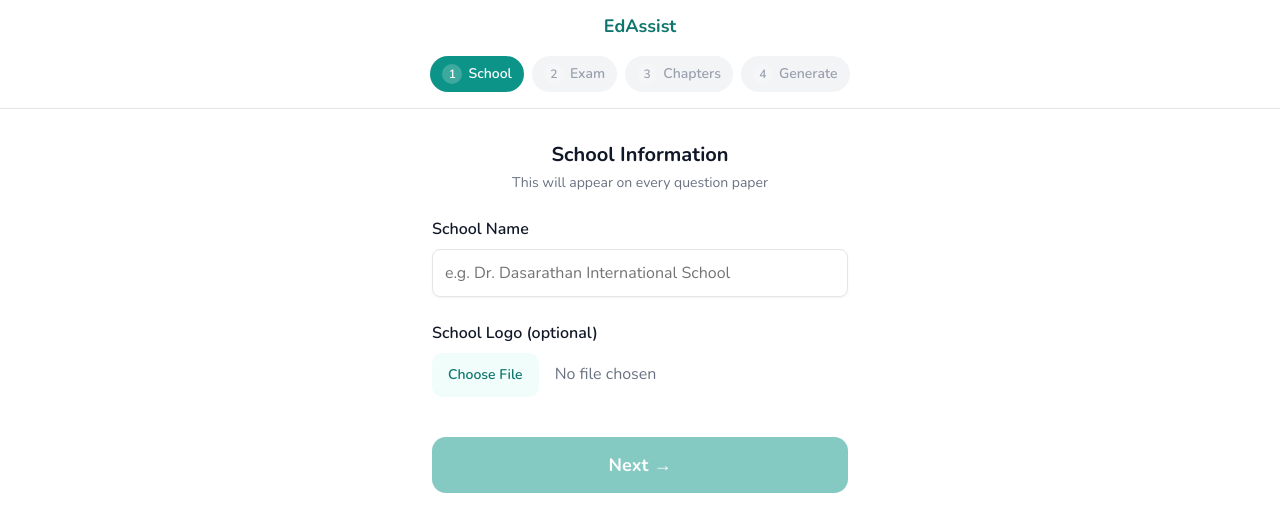
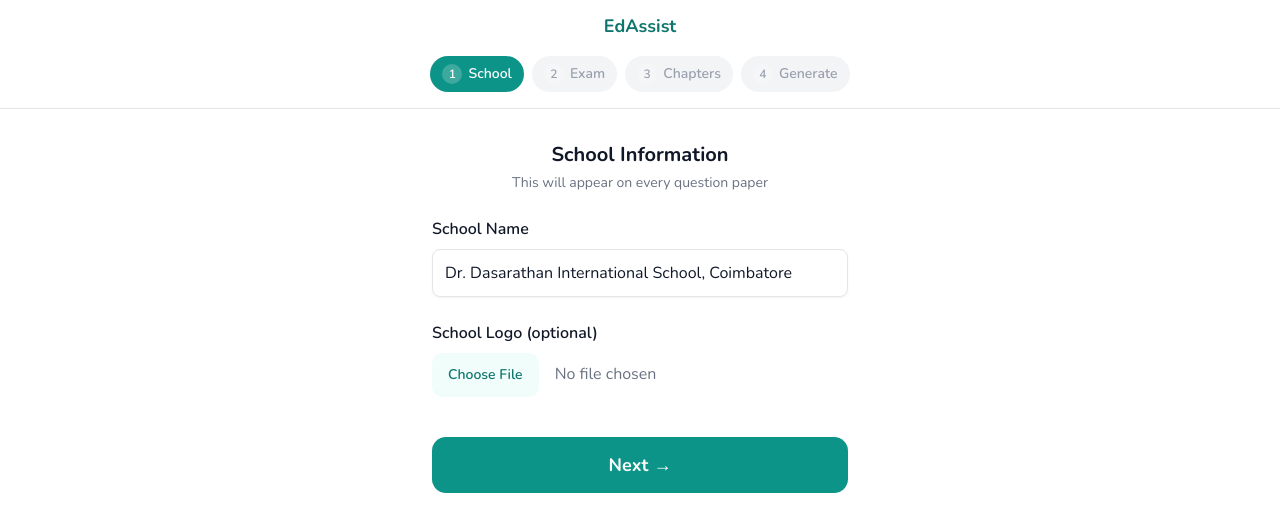
Before and after one commit to sathyahq/edassist-web, a Next.js app: page / in a window 1280 px wide. Shown: the top 532 px of the page. Built offline with nearby package versions, Linux system fonts and the light colour scheme.

Commit message:
fix: default school name to DIS Coimbatore
Co-Authored-By: Claude Opus 4.6 <noreply@anthropic.com>

```diff
--- a/components/wizard/SchoolInfoStep.tsx
+++ b/components/wizard/SchoolInfoStep.tsx
@@ -16,7 +16,7 @@ interface Props {
 }
 
 export default function SchoolInfoStep({ onNext }: Props) {
-  const [schoolName, setSchoolName] = useState("");
+  const [schoolName, setSchoolName] = useState("Dr. Dasarathan International School, Coimbatore");
   const [logoFile, setLogoFile] = useState<File | null>(null);
   const [logoPreview, setLogoPreview] = useState<string | null>(null);
   const [hasSaved, setHasSaved] = useState(false);
@@ -25,7 +25,7 @@ export default function SchoolInfoStep({ onNext }: Props) {
     const saved = localStorage.getItem("edassist_school");
     if (saved) {
       const parsed = JSON.parse(saved);
-      setSchoolName(parsed.schoolName || "");
+      if (parsed.schoolName) setSchoolName(parsed.schoolName);
       if (parsed.logoPreview) setLogoPreview(parsed.logoPreview);
       setHasSaved(true);
     }
```
